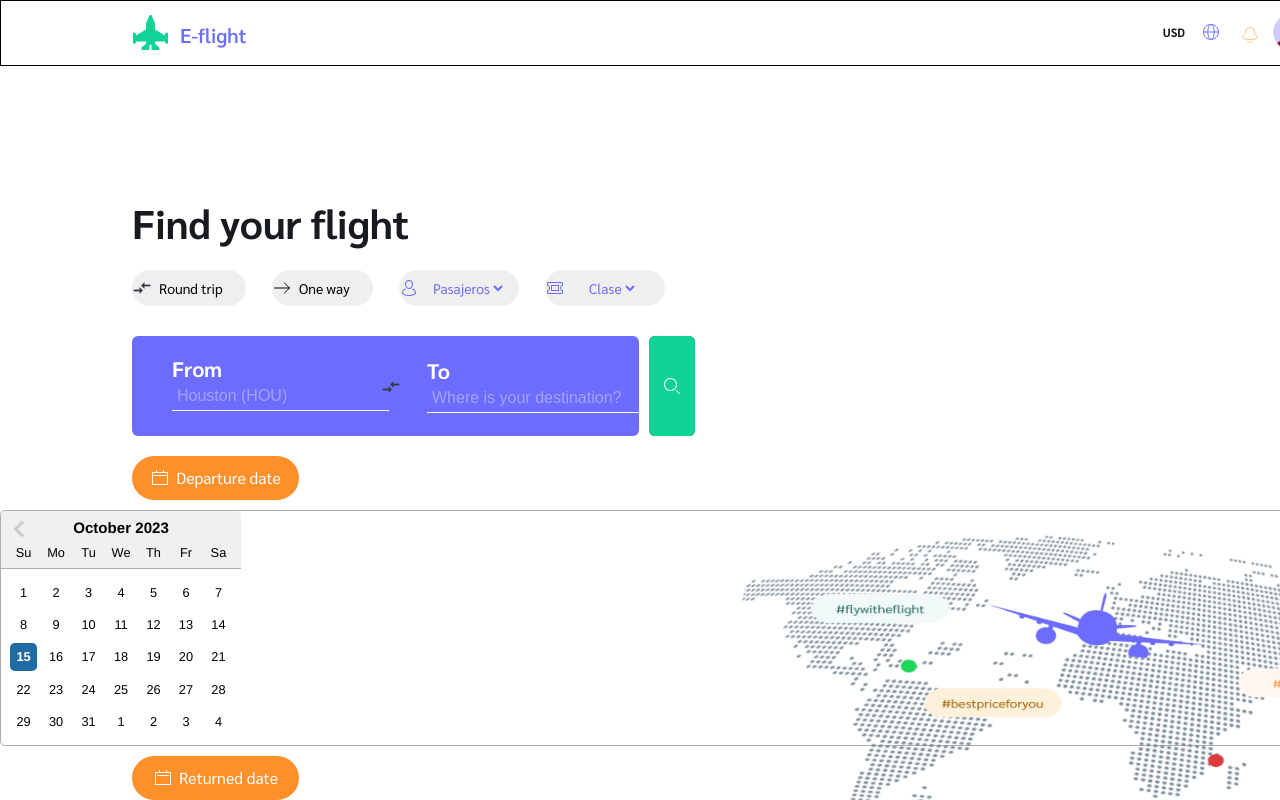
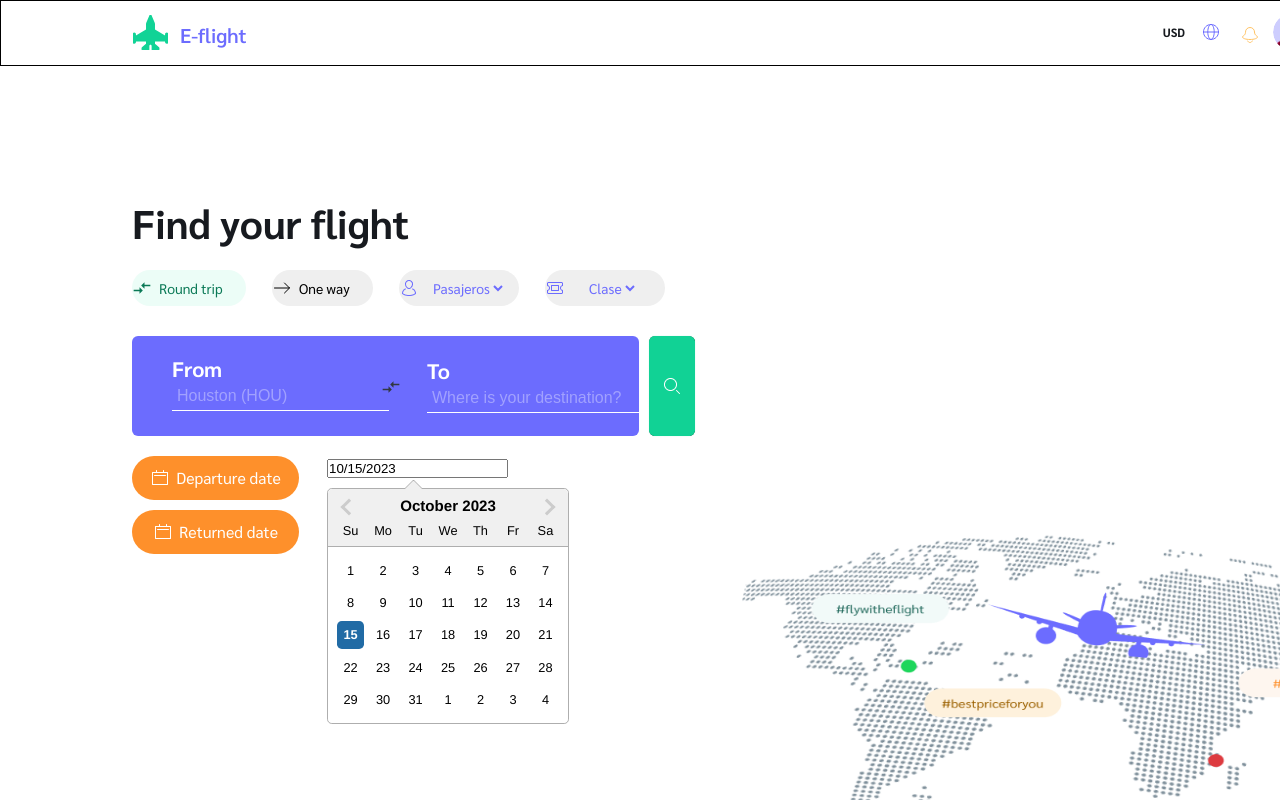
Before and after one commit to Gomez-Oscar/vuelos-app, a React (Vite) app: page / in a window 1280 px wide. Both pictures are taken after a click on the button "Departure date". Shown: the top 800 px of the page. Built offline with nearby package versions, Linux system fonts and the light colour scheme; a web font is replaced by a local one.

Commit message:
agregando funcionalidad a los botons de ida e ida y vuelta

```diff
--- a/src/pages/home/Home.jsx
+++ b/src/pages/home/Home.jsx
@@ -2,31 +2,37 @@ import React, { useState } from 'react';
 import DatePicker from 'react-datepicker';
 import 'react-datepicker/dist/react-datepicker.css';
 import './home.scss';
-import flechas from '../../assets/icons/flechas-derecha-izquierda.png';
+import flechasNegras from '../../assets/icons/flechas-negras.svg';
+import flechasVerdes from '../../assets/icons/flechas-verdes.svg';
 import flechaDerechaVerde from '../../assets/icons/flecha-derecha-verde.svg';
 import flechaDerechaNegra from '../../assets/icons/flecha-derecha-negra.svg';
 import avatar from '../../assets/icons/avatar.png';
 import tipoHaciento from '../../assets/icons/tipo-de-hacientos-icon.png';
-import flechaDespliegue from '../../assets/icons/flecha-despliegue.png';
 import buttonLupa from '../../assets/icons/Button-lupa.png';
 import dateIcon from '../../assets/icons/date-icon.png';
 import mapAvion from '../../assets/img/map-avion.png';
 
 const Home = () => {
   const [startDate, setStartDate] = useState(new Date());
-
   const [returnedDate, setReturnedDate] = useState(new Date());
 
   const [isOpen, setIsOpen] = useState(false);
   const [Open, setOpen] = useState(false);
 
-  const handleClick = e => {
-    e.preventDefault();
+  const [hideReturnDatebutton, setHideReturnDatebutton] = useState(false);
+
+  const handleOneWayClick = () => {
+    setHideReturnDatebutton(true);
+  };
+  const handleRoundTripClick = () => {
+    setHideReturnDatebutton(false);
+  };
+
+  const handleClick = () => {
     setIsOpen(!isOpen);
   };
 
-  const handleClickReturn = e => {
-    e.preventDefault();
+  const handleClickReturn = () => {
     setOpen(!Open);
   };
 
@@ -35,12 +41,36 @@ const Home = () => {
       <main className='container__principal'>
         <h1 className='find__your__flight'>Find your flight</h1>
         <section className='container__button'>
-          <button className='round__trip'>
-            <img src={flechas} alt='flechas' />
+          <button
+            className={
+              !hideReturnDatebutton ? 'round__trip active' : 'round__trip'
+            }
+            onClick={handleRoundTripClick}
+          >
+            {hideReturnDatebutton ? (
+              <img src={flechasNegras} alt='flechas' />
+            ) : (
+              <img src={flechasVerdes} alt='flechas' />
+            )}
             Round trip
           </button>
-          <button className='one__way'>
-            <img src={flechaDerechaNegra} alt='flecha__derecha' />
+          <button
+            className={hideReturnDatebutton ? 'one__way active' : 'one__way'}
+            onClick={handleOneWayClick}
+          >
+            {hideReturnDatebutton ? (
+              <img
+                src={flechaDerechaVerde}
+                alt='flecha__derecha'
+                className='flecha__derecha'
+              />
+            ) : (
+              <img
+                src={flechaDerechaNegra}
+                alt='flecha__derecha'
+                className='flecha__derecha'
+              />
+            )}
             One way
           </button>
           <button className='cantidad__personas'>
@@ -65,7 +95,7 @@ const Home = () => {
               placeholder='Houston (HOU)'
             />
           </div>
-          <img className='lugar__destino__flechas' src={flechas} alt='' />
+          <img className='lugar__destino__flechas' src={flechasNegras} alt='' />
           <div className='lugar__destino__where'>
             <h1>To</h1>
             <input
@@ -84,13 +114,17 @@ const Home = () => {
             Departure date
           </button>
           {isOpen && (
+            <div className='datepicker__container'>
               <DatePicker
+                className='DatePicker'
                 selected={startDate}
                 onChange={date => setStartDate(date)}
                 open={isOpen}
-              inline
+                // inline
               />
+            </div>
           )}
+          {!hideReturnDatebutton && (
             <button
               className='calendar__Returned__date'
               onClick={handleClickReturn}
@@ -98,15 +132,17 @@ const Home = () => {
               <img className='date__icon' src={dateIcon} alt='' />
               Returned date
             </button>
+          )}
+          <div className='datepicker__container'>
             {Open && (
               <DatePicker
-              className='container__calendar'
                 selected={returnedDate}
                 onChange={date => setReturnedDate(date)}
                 open={Open}
-              inline
+                // inline
               />
             )}
+          </div>
         </section>
         <aside className='mapAvion'>
           <img className='img__map' src={mapAvion} alt='' />
--- a/src/pages/home/home.scss
+++ b/src/pages/home/home.scss
@@ -48,14 +48,19 @@
   align-items: center;
   gap: 7px;
   cursor: pointer;
+
+  &:hover {
+    color: #0a7956;
+    background-color: #ecfdf7;
+  }
 }
+
 .one__way {
   width: 101px;
   height: 36px;
   top: 144px;
   left: 259px;
   border-radius: 18px;
-  // color: #0a7956;
   border: none;
 
   font-family: Sarabun;
@@ -68,7 +73,23 @@
   align-items: center;
   gap: 7px;
   cursor: pointer;
+
+  &:hover {
+    color: #0a7956;
+    background-color: #ecfdf7;
+  }
 }
+
+.active {
+  color: #0a7956;
+  background-color: #ecfdf7;
+}
+
+.inactive {
+  color: black;
+  background-color: #f2f3f5;
+}
+
 .cantidad__personas {
   width: 120px;
   height: 36px;
@@ -208,6 +229,7 @@
   align-items: center;
 }
 .calendar {
+  position: relative;
   display: flex;
   flex-direction: column;
   margin-top: 20px;
@@ -267,6 +289,15 @@
   }
 }
 
+.datepicker__container {
+  position: absolute;
+  width: 245px;
+  height: 240px;
+  top: 0px;
+  left: 327px;
+  border-radius: 8px;
+}
+
 .mapAvion {
   position: absolute;
   width: 447.59px;
```
Also changed, not shown: src/assets/icons/flechas-negras.svg (added), src/assets/icons/flechas-verdes.svg (added). Lines whose indentation alone changed are shown as unchanged.
